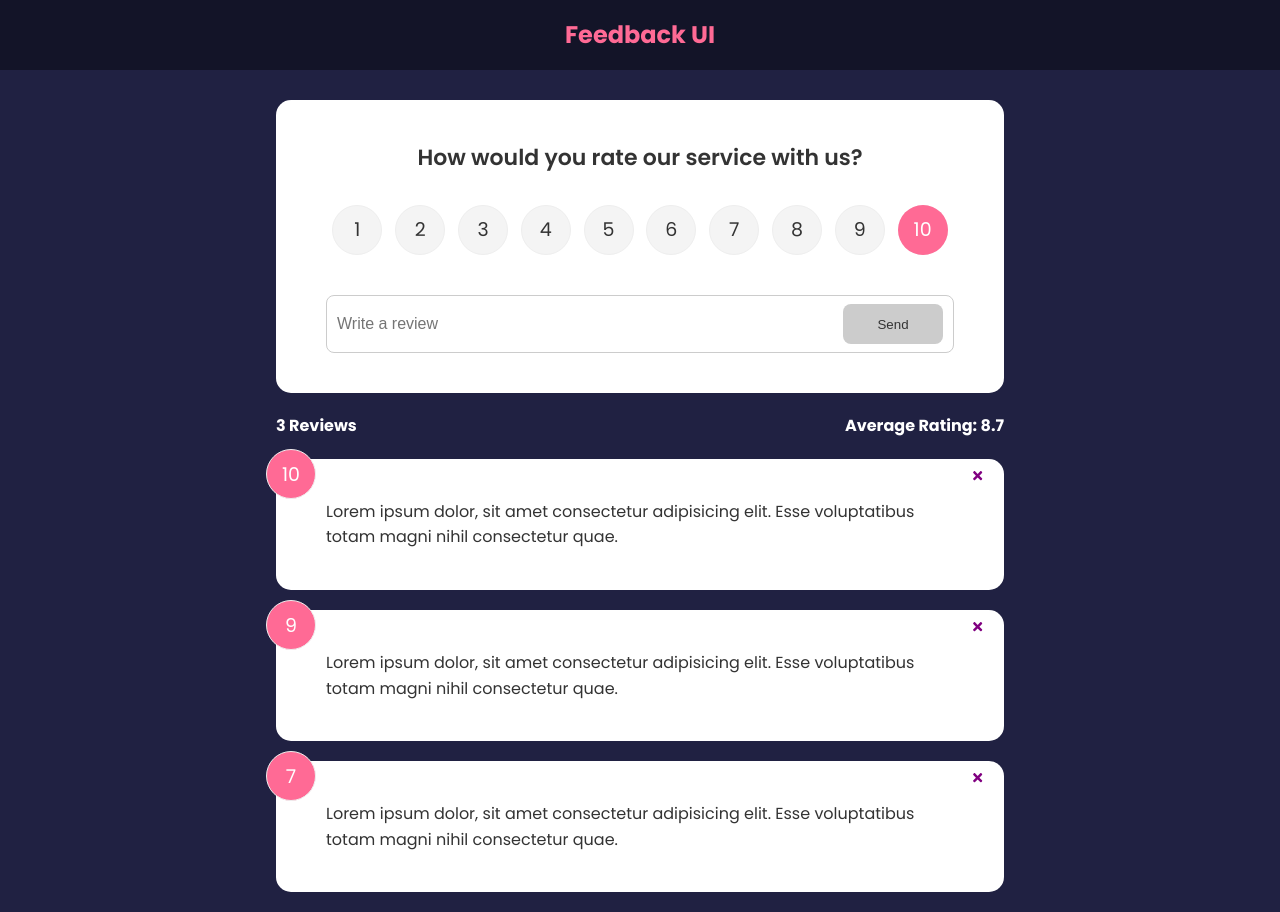
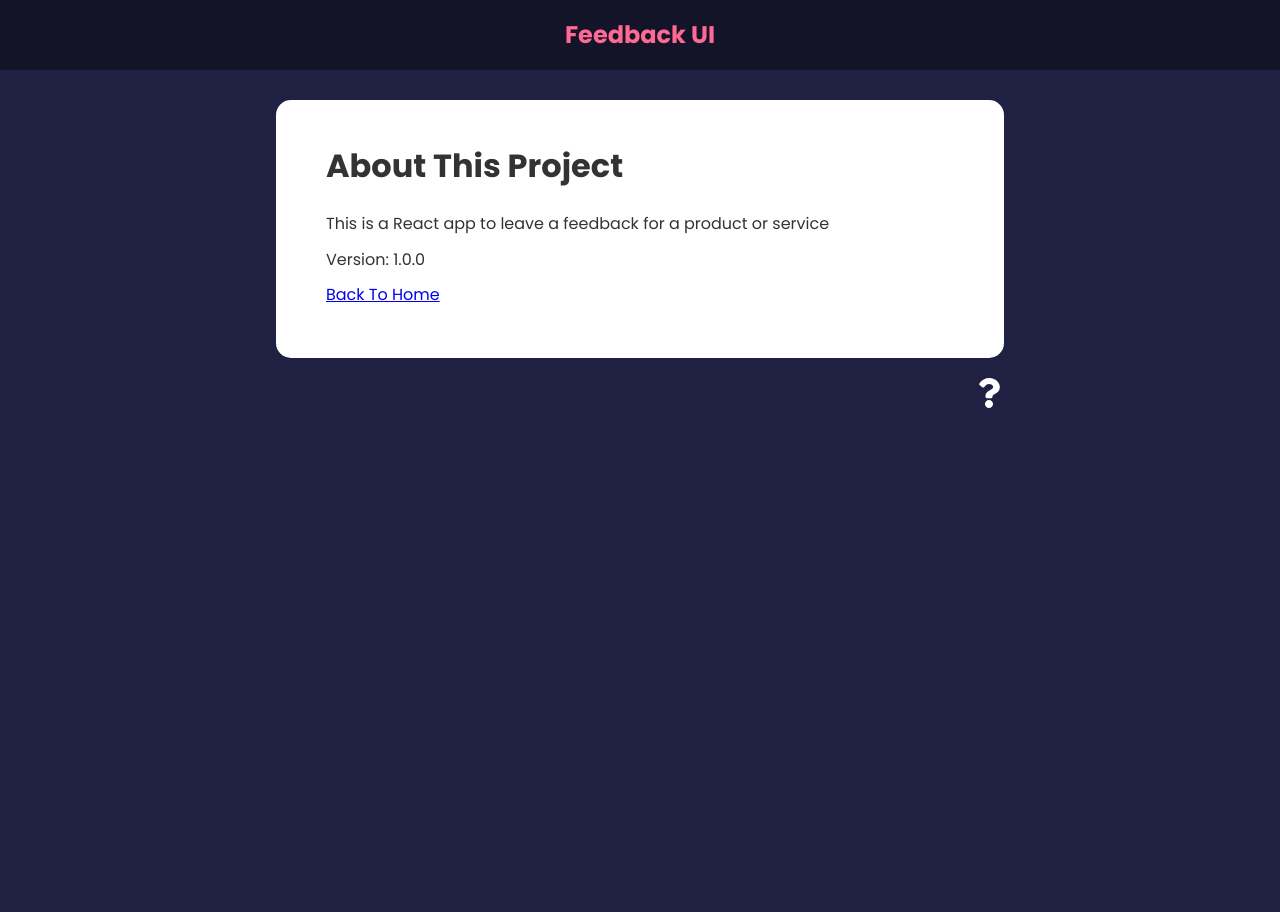
Before and after one commit to rilindtasholli/feedback-app, a React (Create React App) app: page /about in a window 1280 px wide. After the commit the page ends 800 px from the top, so only its background shows below. Built offline with nearby package versions, Linux system fonts and the light colour scheme.

Commit message:
added React Router and About page

```diff
--- a/package.json
+++ b/package.json
@@ -11,6 +11,7 @@
     "react": "^18.2.0",
     "react-dom": "^18.2.0",
     "react-icons": "^4.4.0",
+    "react-router-dom": "^6.3.0",
     "react-scripts": "5.0.1",
     "uuid": "^8.3.2",
     "web-vitals": "^2.1.4"
--- a/src/App.js
+++ b/src/App.js
@@ -1,11 +1,14 @@
 import { v4 as uuidv4 } from 'uuid'
+import { BrowserRouter as Router, Route, Routes } from 'react-router-dom'
 import { useState } from 'react'
 import Header from './components/Header'
 import FeedbackList from './components/FeedbackList'
 import FeedbackStats from './components/FeedbackStats'
 import FeedbackForm from './components/FeedbackForm'
+import AboutPage from './pages/About'
 
 import FeedbackData from './data/FeedbackData'
+import AboutIconLink from './components/AboutIconLink'
 
 function App() {
     const [feedback, setFeedback] = useState(FeedbackData)
@@ -23,14 +26,25 @@
     }
 
     return (
-        <>
+        <Router>
             <Header />
             <div className="container">
-                <FeedbackForm handleAdd={addFeedback} />
-                <FeedbackStats feedback={feedback} />
-                <FeedbackList feedback={feedback} handleDelete={deleteFeedback} />
+                <Routes>
+                    <Route exact path="/" element={
+                        <>
+                            <FeedbackForm handleAdd={addFeedback} />
+                            <FeedbackStats feedback={feedback} />
+                            <FeedbackList feedback={feedback} handleDelete={deleteFeedback} />
+                        </>
+                    }>
+                    </Route>
+
+                    <Route path="/about" element={<AboutPage />} />
+                </Routes>
+
+                <AboutIconLink />
             </div>
-        </>
+        </Router>
     )
 }
 
--- /dev/null
+++ b/src/components/AboutIconLink.jsx
@@ -0,0 +1,22 @@
+import { FaQuestion } from 'react-icons/fa'
+import { Link } from 'react-router-dom'
+
+function AboutIconLink() {
+  return (
+    <div className='about-link'>
+      {/* <Link to={{
+        pathname: "/about",
+        search: "?sort=name",
+        hash: "#hello"
+      }}>
+        <FaQuestion size={30}/>
+      </Link> */}
+
+      <Link to="/about">
+        <FaQuestion size={30}/>
+      </Link>
+    </div>
+  )
+}
+
+export default AboutIconLink
--- /dev/null
+++ b/src/pages/About.jsx
@@ -0,0 +1,20 @@
+import Card from "../components/shared/Card"
+import { Link } from 'react-router-dom'
+
+function About() {
+  return (
+    <Card>
+      <div className="about">
+        <h1>About This Project</h1>
+        <p>This is a React app to leave a feedback for a product or service</p>
+        <p>Version: 1.0.0</p>
+
+        <p>
+          <Link to="/">Back To Home</Link>
+        </p>
+      </div>
+    </Card>
+  )
+}
+
+export default About
```
Also changed, not shown: 1 other file (tests, documents, lock files or other folders).
